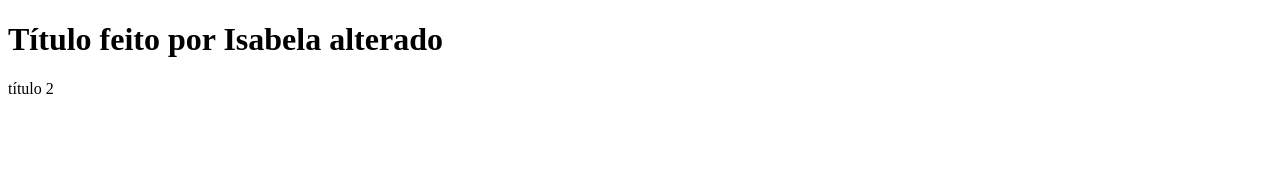
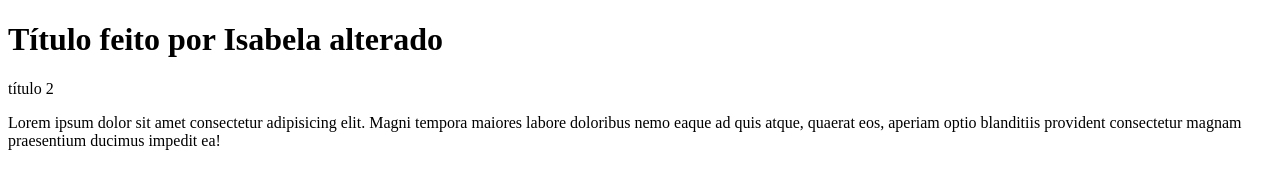
Before and after one commit to beladays/AULA-GIT-ESSENCIAL, a plain HTML site: page index.html in a window 1280 px wide. Drawn offline with Linux system fonts and the light colour scheme.

Commit message:
alterado cor de fundo

```diff
--- /dev/null
+++ b/estilo.css
@@ -0,0 +1,3 @@
+body{
+    background-color: grey;
+}
--- a/index.html
+++ b/index.html
@@ -4,9 +4,11 @@
     <meta charset="UTF-8">
     <meta name="viewport" content="width=device-width, initial-scale=1.0">
     <title>Git e GitHub.</title>
+    <link rel="stylesheet" href="estilo".css">
 </head>
 <body>
     <h1>Título feito por Isabela alterado</h1>
     título 2
+    <p>Lorem ipsum dolor sit amet consectetur adipisicing elit. Magni tempora maiores labore doloribus nemo eaque ad quis atque, quaerat eos, aperiam optio blanditiis provident consectetur magnam praesentium ducimus impedit ea!</p>
 </body>
 </html>
```
